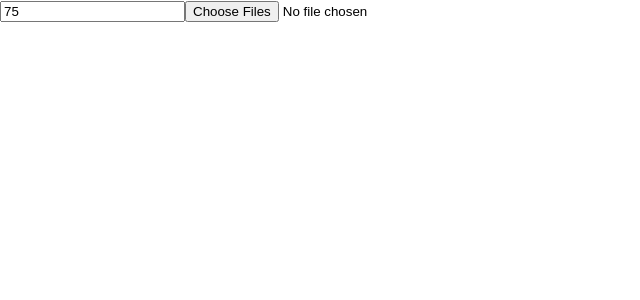
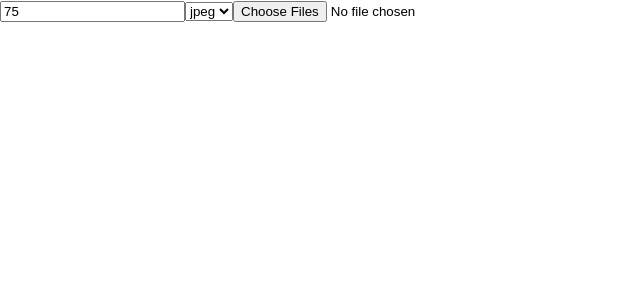
Before and after one commit to amprew/heic-convert, a React app: page / in a window 1280 px wide. Shown: the top 300 px of the page, without its empty margins (0-640 px from the left). Built offline with nearby package versions, Linux system fonts and the light colour scheme; the HTML template or start-up script is replaced by a standard one.

Commit message:
Add image type option

```diff
--- a/src/App.tsx
+++ b/src/App.tsx
@@ -5,6 +5,7 @@ import { useRef } from "react";
 import { readImageBuffer } from './image-reader';
 import { buildMessageBuffer, parseMessageBuffer } from './data-transfer';
 import { createOrGetWorker, terminateAllWorkers } from './worker-utils';
+import { ImageType } from './types';
 
 function downloadImage(imageAddress) {
   var link = document.createElement('a');
@@ -37,7 +38,9 @@ function App() {
   }, []);
 
   const qualityRef = useRef<HTMLInputElement | null>(null);
+  const typeRef = useRef<HTMLSelectElement | null>(null);
   const getQuality = () => qualityRef?.current?.value ? parseInt(qualityRef?.current?.value) : 100;
+  const getType = (): ImageType => typeRef?.current?.value as ImageType;
 
   async function onChange(e: React.ChangeEvent<HTMLInputElement>) {
     // TODO: pass index of file to associate when webworker returns.
@@ -63,7 +66,7 @@ function App() {
 
       const uint8Array = await readImageBuffer(file);
       const buffer = buildMessageBuffer({
-        type: "jpeg",
+        type: getType(),
         quality: getQuality(),
         index: i,
         imageData: uint8Array
@@ -76,6 +79,10 @@ function App() {
   return (
     <div className="App">
       <input type="text" defaultValue={75} ref={qualityRef} />
+      <select ref={typeRef}>
+        <option value="jpeg" defaultChecked>jpeg</option>
+        <option value="png">png</option>
+      </select>
       <input type="file" onChange={onChange} accept=".heic" multiple />
     </div>
   );
```
